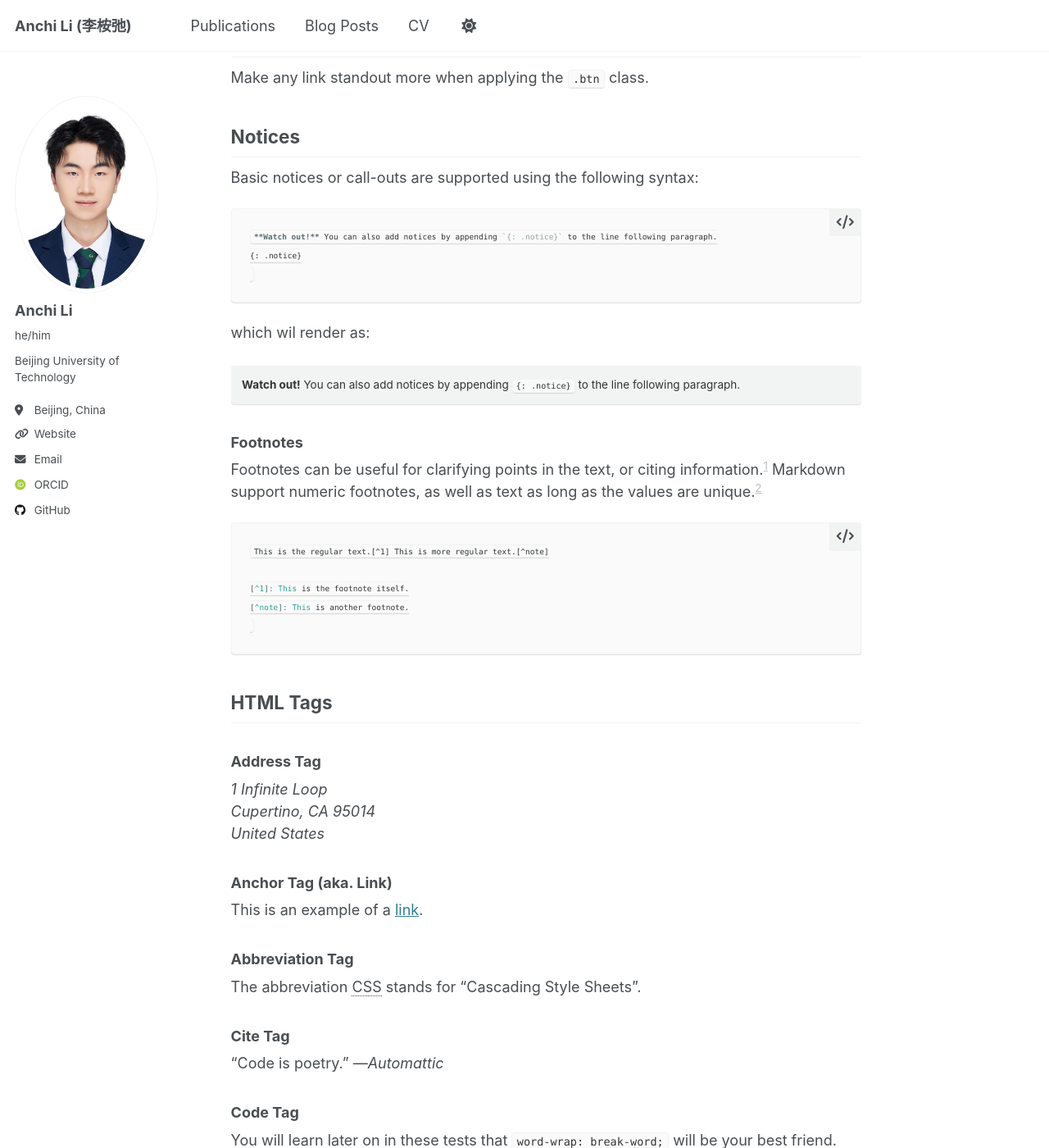
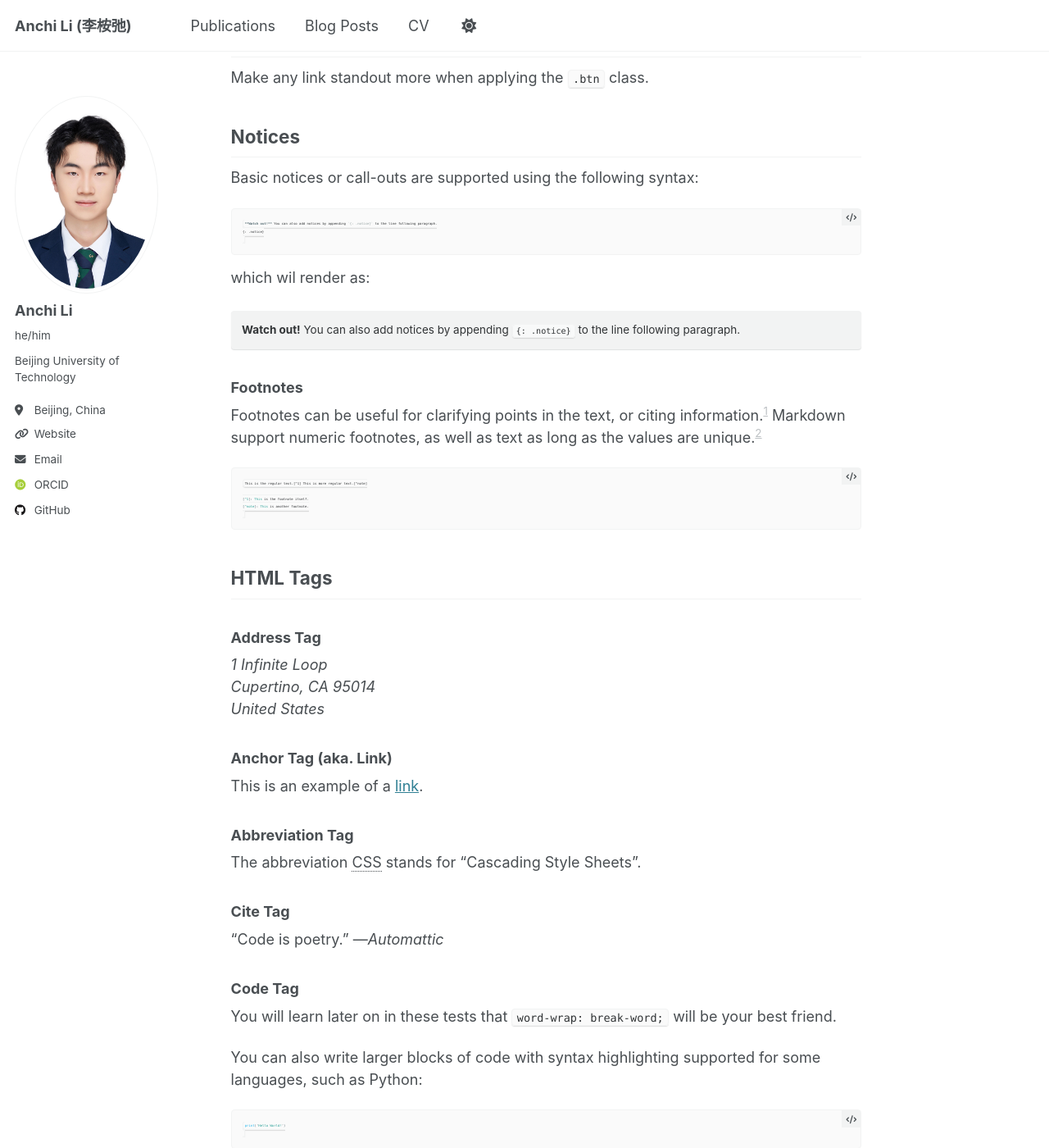
Before and after one commit to l1anch1/l1anch1.github.io, a Jekyll site: the page built from _pages/markdown.md, in a window 1280 px wide and 1400 px high, scrolled down 4672 px. Shown: the whole window at 82% size. Built offline with Jekyll 4.4.1, drawn with Linux system fonts in a browser that asks for light colours; emoji names are drawn with the system emoji font; some web fonts are replaced.

Commit message:
update blog style

```diff
--- a/_sass/_syntax.scss
+++ b/_sass/_syntax.scss
@@ -9,8 +9,8 @@ div.highlighter-rouge, figure.highlight {
   border: 1px solid var(--global-border-color);
   border-radius: $border-radius;
   background-color: var(--global-code-background-color);
-  box-shadow: $box-shadow;
-  font-size: $type-size-4;
+  //box-shadow: $box-shadow;
+  font-size: $type-size-6;
 
   &:before {
     position: absolute;
@@ -29,9 +29,12 @@ div.highlighter-rouge, figure.highlight {
   .highlight {
     margin: 0;
     font-family: $monospace;
-    font-size: $type-size-6;
+    font-size: $type-size-8;
     line-height: 1.8;
   }
+}
+.highlight pre {
+  display: block; /* 确保预格式化文本是块级元素 */
 }
 
 .highlight table td { padding: 5px; }
```
